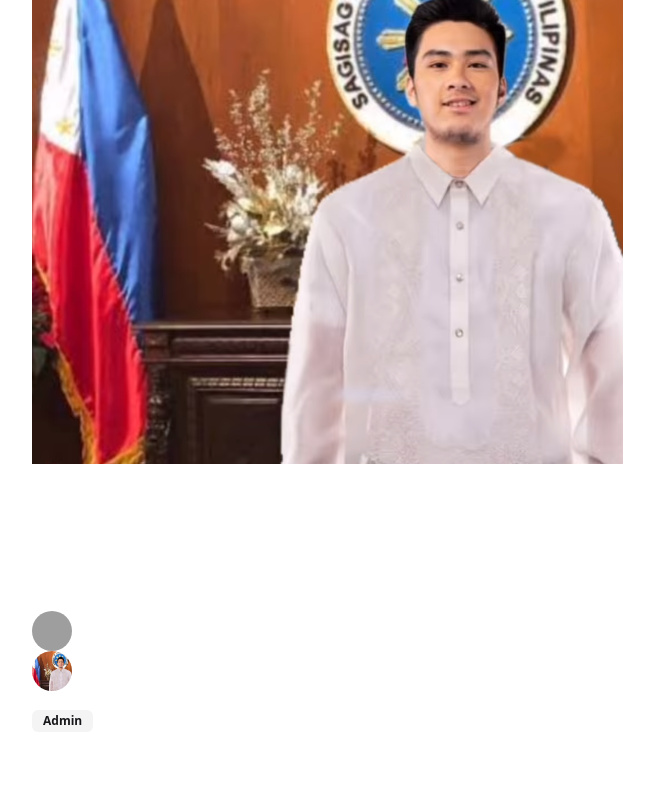
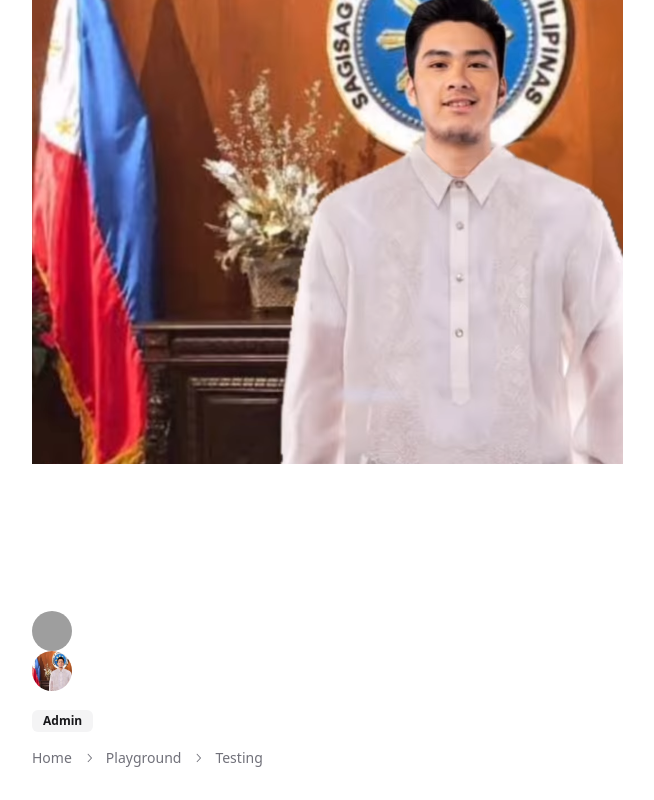
Before and after one commit to mark-ianz/shadcn-ui-course, a React (Vite) app: page / in a window 1280 px wide. Shown: the part 525-1325 px from the top of the page, without its empty margins (0-654 px from the left). Before the commit the page ends 1289 px from the top, so only its background shows below. Built offline with nearby package versions, Linux system fonts and the light colour scheme; grey boxes are pictures that could not be loaded.

Commit message:
import and used Breadcrumb

```diff
--- a/src/App.tsx
+++ b/src/App.tsx
@@ -23,6 +23,15 @@
 import kai_sotto_goat from "./assets/kai_sotto_goat.png";
 import { Avatar, AvatarFallback, AvatarImage } from "@/components/ui/avatar";
 import { Badge } from "@/components/ui/badge";
+import {
+  Breadcrumb,
+  BreadcrumbItem,
+  BreadcrumbLink,
+  BreadcrumbList,
+  BreadcrumbPage,
+  BreadcrumbSeparator,
+} from "@/components/ui/breadcrumb";
+import { Slash } from "lucide-react";
 
 function App() {
   return (
@@ -117,6 +126,22 @@
       <div>
         <Badge variant={"secondary"}>Admin</Badge>
       </div>
+
+      <Breadcrumb>
+        <BreadcrumbList>
+          <BreadcrumbItem>
+            <BreadcrumbLink>Home</BreadcrumbLink>
+          </BreadcrumbItem>
+          <BreadcrumbSeparator />
+          <BreadcrumbItem>
+            <BreadcrumbLink>Playground</BreadcrumbLink>
+          </BreadcrumbItem>
+          <BreadcrumbSeparator />
+          <BreadcrumbItem>
+            <BreadcrumbLink>Testing</BreadcrumbLink>
+          </BreadcrumbItem>
+        </BreadcrumbList>
+      </Breadcrumb>
     </div>
   );
 }
--- /dev/null
+++ b/src/components/ui/breadcrumb.tsx
@@ -0,0 +1,115 @@
+import * as React from "react"
+import { ChevronRightIcon, DotsHorizontalIcon } from "@radix-ui/react-icons"
+import { Slot } from "@radix-ui/react-slot"
+
+import { cn } from "@/lib/utils"
+
+const Breadcrumb = React.forwardRef<
+  HTMLElement,
+  React.ComponentPropsWithoutRef<"nav"> & {
+    separator?: React.ReactNode
+  }
+>(({ ...props }, ref) => <nav ref={ref} aria-label="breadcrumb" {...props} />)
+Breadcrumb.displayName = "Breadcrumb"
+
+const BreadcrumbList = React.forwardRef<
+  HTMLOListElement,
+  React.ComponentPropsWithoutRef<"ol">
+>(({ className, ...props }, ref) => (
+  <ol
+    ref={ref}
+    className={cn(
+      "flex flex-wrap items-center gap-1.5 break-words text-sm text-muted-foreground sm:gap-2.5",
+      className
+    )}
+    {...props}
+  />
+))
+BreadcrumbList.displayName = "BreadcrumbList"
+
+const BreadcrumbItem = React.forwardRef<
+  HTMLLIElement,
+  React.ComponentPropsWithoutRef<"li">
+>(({ className, ...props }, ref) => (
+  <li
+    ref={ref}
+    className={cn("inline-flex items-center gap-1.5", className)}
+    {...props}
+  />
+))
+BreadcrumbItem.displayName = "BreadcrumbItem"
+
+const BreadcrumbLink = React.forwardRef<
+  HTMLAnchorElement,
+  React.ComponentPropsWithoutRef<"a"> & {
+    asChild?: boolean
+  }
+>(({ asChild, className, ...props }, ref) => {
+  const Comp = asChild ? Slot : "a"
+
+  return (
+    <Comp
+      ref={ref}
+      className={cn("transition-colors hover:text-foreground", className)}
+      {...props}
+    />
+  )
+})
+BreadcrumbLink.displayName = "BreadcrumbLink"
+
+const BreadcrumbPage = React.forwardRef<
+  HTMLSpanElement,
+  React.ComponentPropsWithoutRef<"span">
+>(({ className, ...props }, ref) => (
+  <span
+    ref={ref}
+    role="link"
+    aria-disabled="true"
+    aria-current="page"
+    className={cn("font-normal text-foreground", className)}
+    {...props}
+  />
+))
+BreadcrumbPage.displayName = "BreadcrumbPage"
+
+const BreadcrumbSeparator = ({
+  children,
+  className,
+  ...props
+}: React.ComponentProps<"li">) => (
+  <li
+    role="presentation"
+    aria-hidden="true"
+    className={cn("[&>svg]:size-3.5", className)}
+    {...props}
+  >
+    {children ?? <ChevronRightIcon />}
+  </li>
+)
+BreadcrumbSeparator.displayName = "BreadcrumbSeparator"
+
+const BreadcrumbEllipsis = ({
+  className,
+  ...props
+}: React.ComponentProps<"span">) => (
+  <span
+    role="presentation"
+    aria-hidden="true"
+    className={cn("flex h-9 w-9 items-center justify-center", className)}
+    {...props}
+  >
+    <DotsHorizontalIcon className="h-4 w-4" />
+    <span className="sr-only">More</span>
+  </span>
+)
+BreadcrumbEllipsis.displayName = "BreadcrumbElipssis"
+
+export {
+  Breadcrumb,
+  BreadcrumbList,
+  BreadcrumbItem,
+  BreadcrumbLink,
+  BreadcrumbPage,
+  BreadcrumbSeparator,
+  BreadcrumbEllipsis,
+}
```
